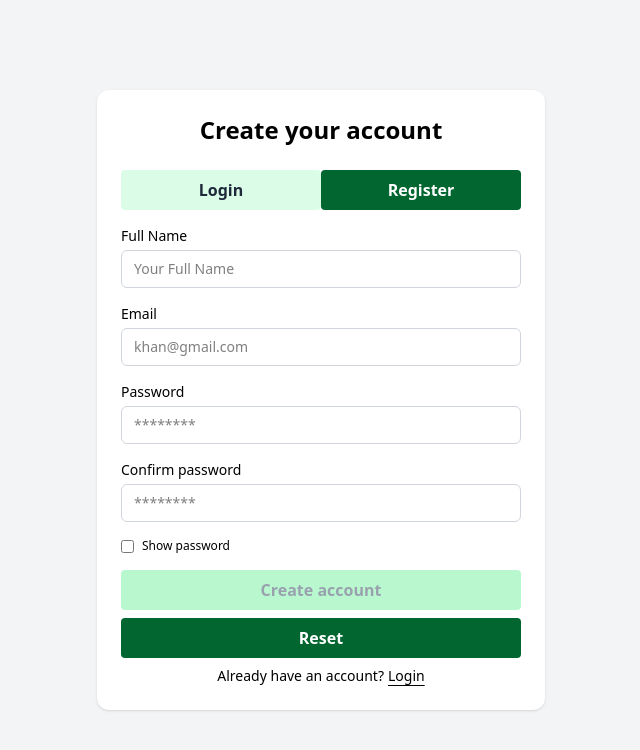
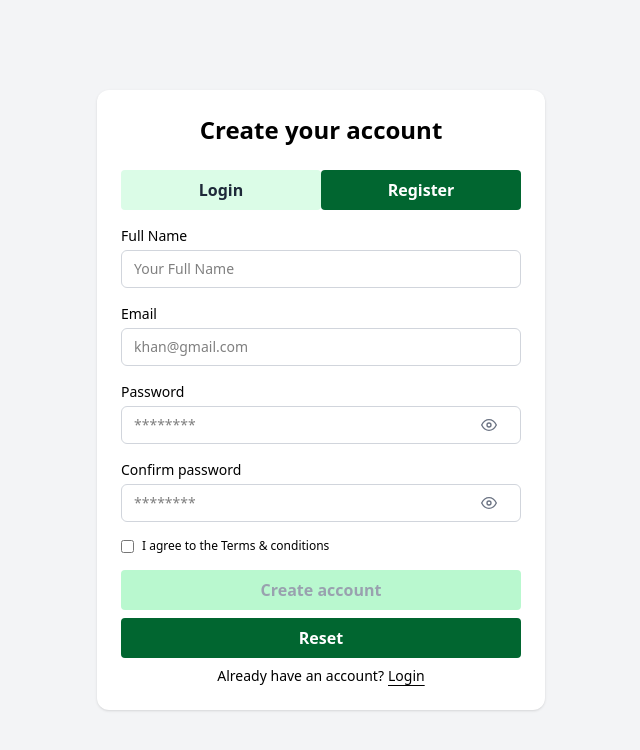
Before and after one commit to rabianezami/login-register-ui, a React (Vite) app: page / in a window 1280 px wide. Both pictures are taken after a click on the button "Register". Shown: the top 750 px of the page, without its empty margins (319-959 px from the left). Built offline with nearby package versions, Linux system fonts and the light colour scheme.

Commit message:
feat: Add terms dev & eye Icon instade of message box

```diff
--- a/src/components/RegisterFields.jsx
+++ b/src/components/RegisterFields.jsx
@@ -1,6 +1,8 @@
 import InputField from "./InputField";
+import { FiEye, FiEyeOff } from "react-icons/fi";
 
-export default function RegisterFields({register, errors, showPassword, setShowPassword}) {
+export default function RegisterFields({ register, errors, showPassword, setShowPassword }) {
+
   return (
     <>
       <InputField
@@ -31,7 +33,16 @@ export default function RegisterFields({register, errors, showPassword, setShowP
         register={register("password")}
         error={errors.password?.message}
         autoComplete="new-password"
-      />
+      >
+
+        <button
+          type="button"
+          className="absolute right-3 top-1/2 -translate-y-1/2 text-gray-500 "
+          onClick={() => setShowPassword(!showPassword)}
+        >
+          {showPassword ? <FiEyeOff /> : <FiEye />}
+        </button>
+      </InputField>
 
       <InputField
         label="Confirm password"
@@ -41,18 +52,33 @@ export default function RegisterFields({register, errors, showPassword, setShowP
         register={register("confirmPassword")}
         error={errors.confirmPassword?.message}
         autoComplete="new-password"
-      />
+      >
 
-      <div className="flex items-center justify-between text-xs mb-4">
-        <label className="flex items-center gap-2 cursor-pointer">
-            <input
-              type="checkbox"
-              checked={showPassword}
-              onChange={(e) => setShowPassword(e.target.checked)}
-            />
-            Show password
+        <button
+          type="button"
+          className="absolute right-3 top-1/2 -translate-y-1/2 text-gray-500"
+          onClick={() => setShowPassword(!showPassword)}
+        >
+          {showPassword ? <FiEyeOff /> : <FiEye />}
+        </button>
+      </InputField>
+
+      <div className="mb-4">
+        <label className="flex items-center gap-2 text-xs cursor-pointer">
+          <input
+            type="checkbox"
+            {...register("terms")}
+          />
+          I agree to the Terms & conditions
         </label>
+
+        {errors.terms && (
+          <p>
+            {errors.terms?.message}
+          </p>
+        )}
       </div>
+
     </>
   )
 }
```
